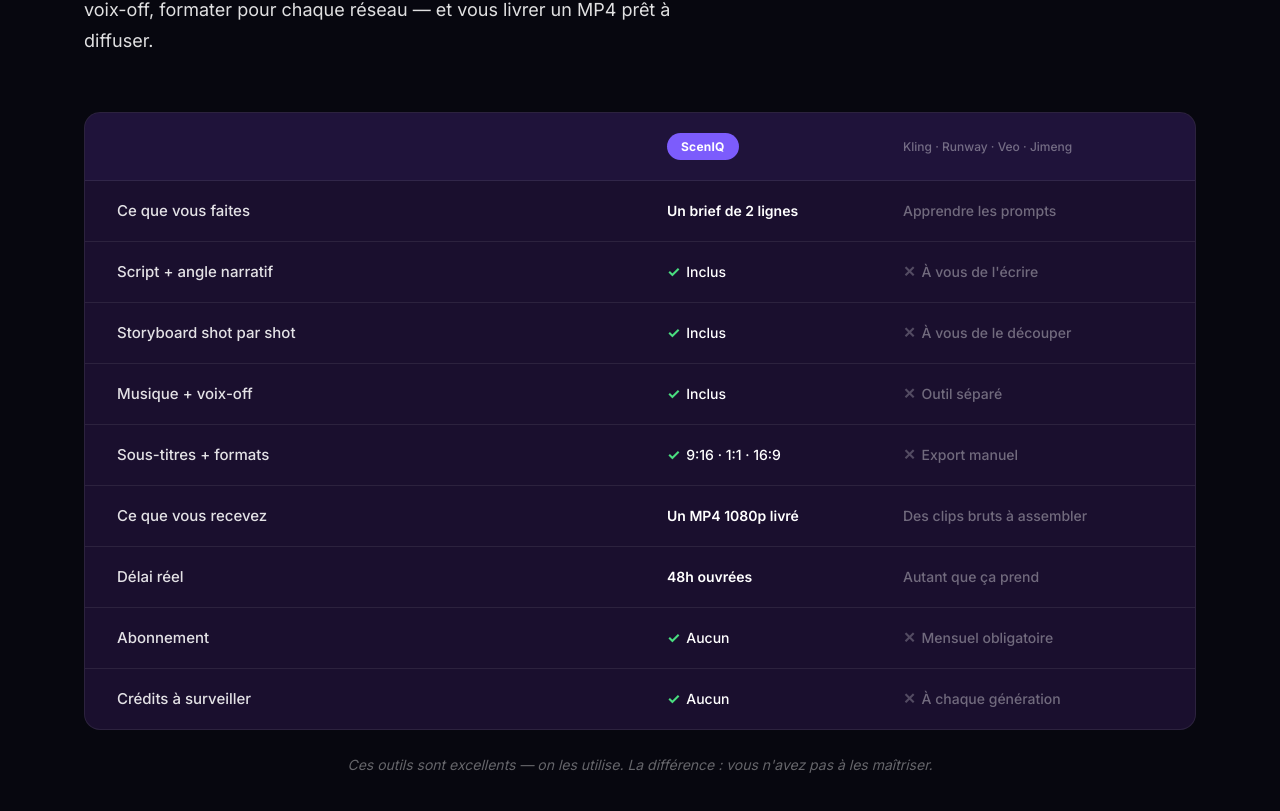
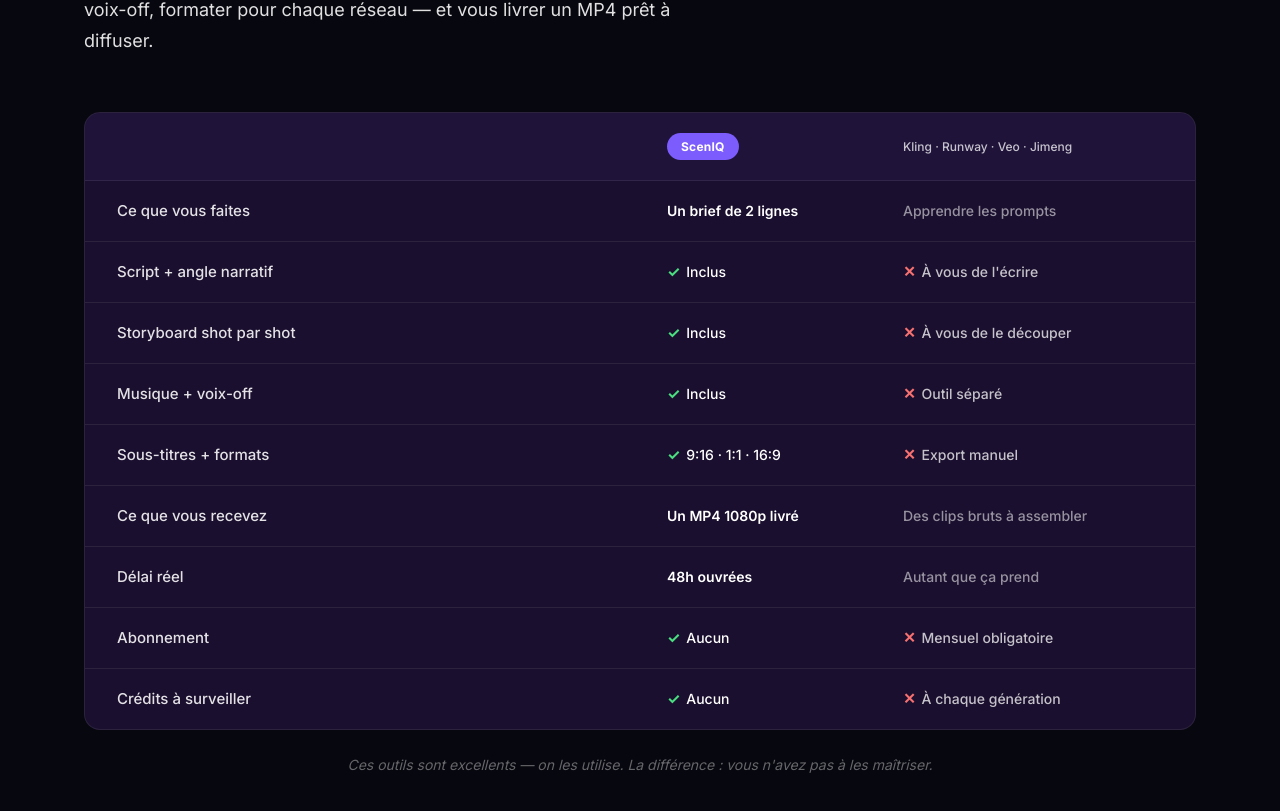
Before and after one commit to sceniqstudio/sceniq, a Next.js app: page / in a window 1280 px wide. Shown: the part 8523-9334 px from the top of the page. Built offline with nearby package versions, Linux system fonts and the light colour scheme; no server answers.

Commit message:
fix(comparaison): croix rouge #F87171, texte tools blanc sur mobile

```diff
--- a/app/landing-v2.css
+++ b/app/landing-v2.css
@@ -958,9 +958,10 @@ body:has(.lv2) {
   border-radius: 999px; padding: 4px 14px; letter-spacing: 0.02em;
 }
 .cmp-check { color: #4ADE80; font-weight: 700; font-size: 15px; }
-.cmp-cross  { color: rgba(255,255,255,0.25); font-weight: 700; font-size: 15px; }
+.cmp-cross  { color: #F87171; font-weight: 700; font-size: 15px; }
 .cmp-yes    { color: #fff; font-weight: 600; }
-.cmp-muted  { color: rgba(255,255,255,0.38); }
+.cmp-muted  { color: rgba(255,255,255,0.55); }
+.cmp-col.tools { color: rgba(255,255,255,0.75); }
 .cmp-note {
   margin-top: 24px; font-size: 14px;
   color: rgba(255,255,255,0.38); font-style: italic; text-align: center;
@@ -974,13 +975,16 @@ body:has(.lv2) {
   }
   .cmp-header .cmp-col-label { display: none; }
   .cmp-col-label {
-    font-size: 13px; color: rgba(255,255,255,0.38);
-    font-weight: 400; padding-bottom: 4px;
+    font-size: 13px; color: rgba(255,255,255,0.5);
+    font-weight: 600; padding-bottom: 6px;
     border-bottom: 1px solid rgba(255,255,255,0.08); margin-bottom: 8px;
+  }
+  .cmp-col.tools {
+    color: #fff;
   }
   .cmp-col.tools::before {
     content: "Les outils : ";
-    color: rgba(255,255,255,0.38); font-weight: 400; font-size: 12px;
+    color: rgba(255,255,255,0.45); font-weight: 400; font-size: 12px;
   }
   .cmp-col.sceniq::before {
     content: "ScenIQ : ";
```
